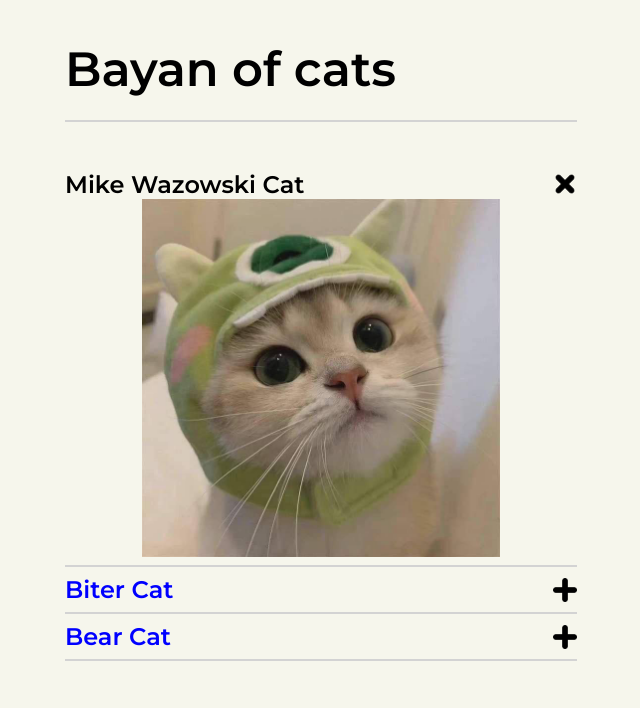
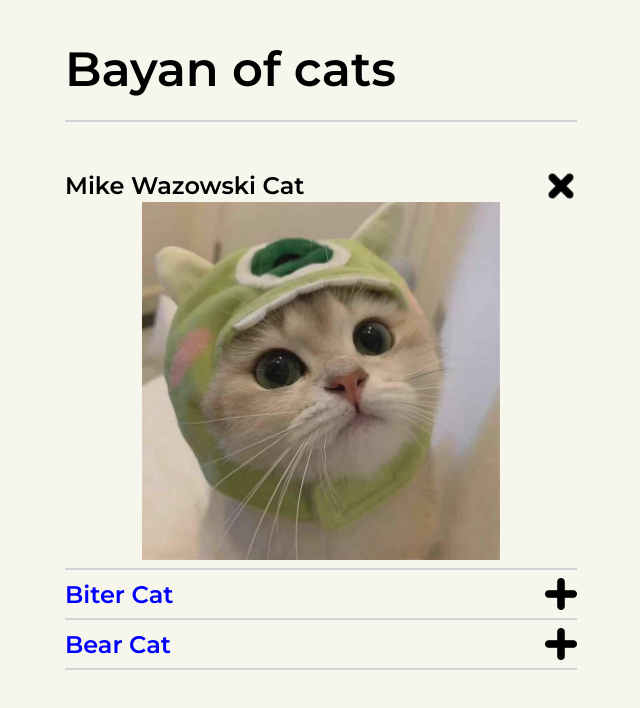
Before and after one commit to AlexeyTitkov/cssBayan, a plain HTML site: page cssBayan/index.html in a window 1280 px wide. Shown: the whole page, without its empty margins (319-959 px from the left). Drawn offline with Linux system fonts and the light colour scheme.

Commit message:
feat: add responsive design (Sun, Mar 12, 2023 06:55:30 PM)

```diff
--- a/cssBayan/style.css
+++ b/cssBayan/style.css
@@ -28,16 +28,19 @@ body {
     display: none;
 }
 
+.bayan__input:checked ~ .bayan__icon {
+    transform: rotate(45deg);
+}
+
 .bayan__input:checked ~ .bayan__image {
     transform: scale(1);
     max-height: 100rem;
     opacity: 1;
 }
 
-.bayan__input:checked ~ .bayan__icon {
-    transform: rotate(45deg);
+.bayan__label:active .bayan__icon {
+    filter: invert(50%) sepia(50%);
 }
-
 
 .bayan__label {
     padding: 0.5rem 0;
@@ -56,6 +59,12 @@ body {
     color: black;
 }
 
+.bayan__icon {
+    width: 1rem;
+    height: 1rem;
+    transition: transform 300ms ease-out, opacity 300ms;
+}
+
 .bayan__cat-name {
     display: block;
     width: 60%;
@@ -65,13 +74,42 @@ body {
     display: block;
     width: 60%;
     margin: 0 auto;
+    transform: scale(0.5);
     max-height: 0;
     opacity: 0;
     max-width: 40rem;
-    transform: scale(0.5);
-    transition: transform 600ms, max-height 600ms, opacity 600ms, filter 300ms;
+    background-color: darkgrey;
+    transition: transform 600ms,
+    max-height 600ms,
+    opacity 600ms,
+    filter 300ms;
 }
 
+@media (min-width: 820px) {
+    .container {
+        width: 60vw;
+    }
+
+    .bayan__name {
+        font-size: 2.5rem;
+        border-bottom: 0.15rem solid lightgray;
+    }
+
+    .bayan__cat-name {
+        font-size: 1.25rem;
+    }
+
+    .bayan__image {
+        width: 70%;
+    }
+
+    .bayan__icon {
+        width: 1.5rem;
+        height: 1.5rem;
+    }
+}
+
+@media (min-width: 1024px) {
     .bayan {
         width: 40vw;
     }
@@ -95,10 +133,12 @@ body {
     }
 
     .bayan__icon {
-    height: 1.5rem;
-    width: 1.5rem;
+        height: 2rem;
+        width: 2rem;
+        background-size: cover;
         transition: transform 300ms ease-out, opacity 300ms;
         opacity: 0;
+    }
 }
 
 @media (hover: none) {
```
Lines whose indentation alone changed are shown as unchanged.
